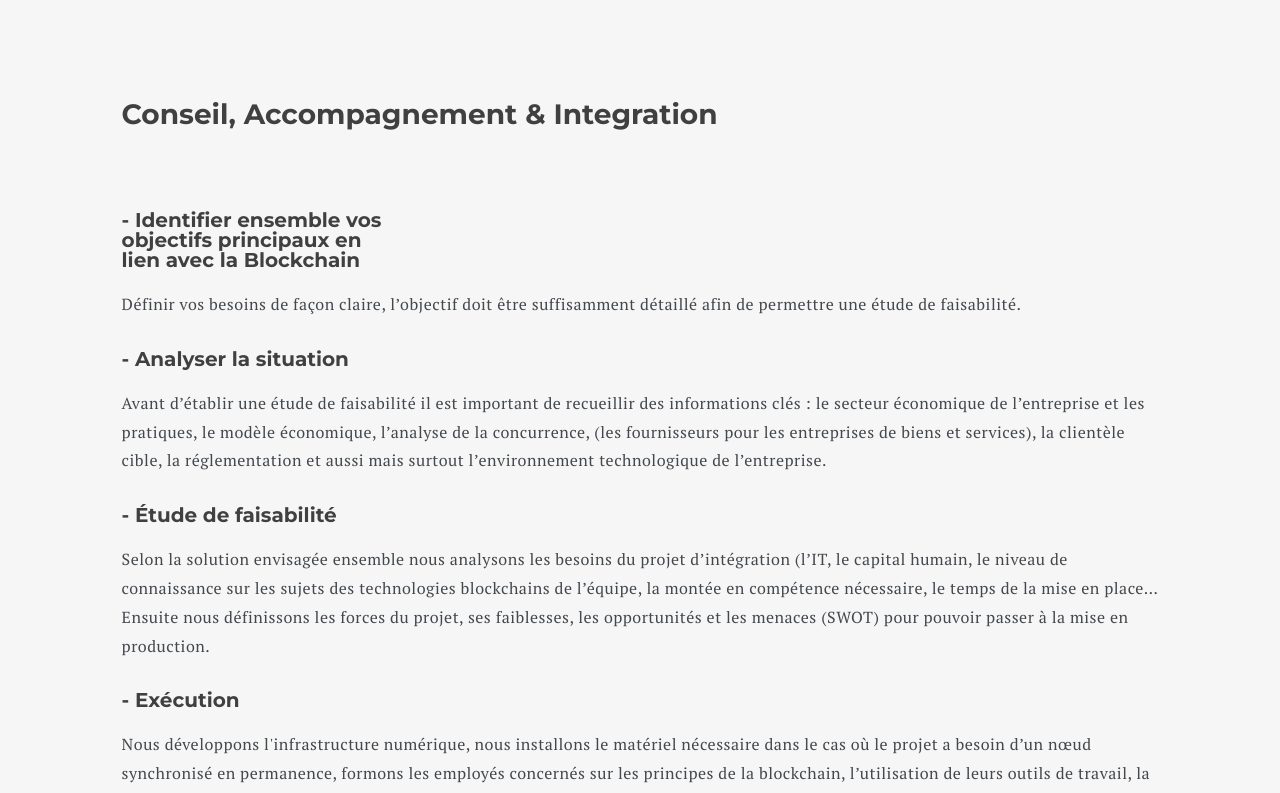
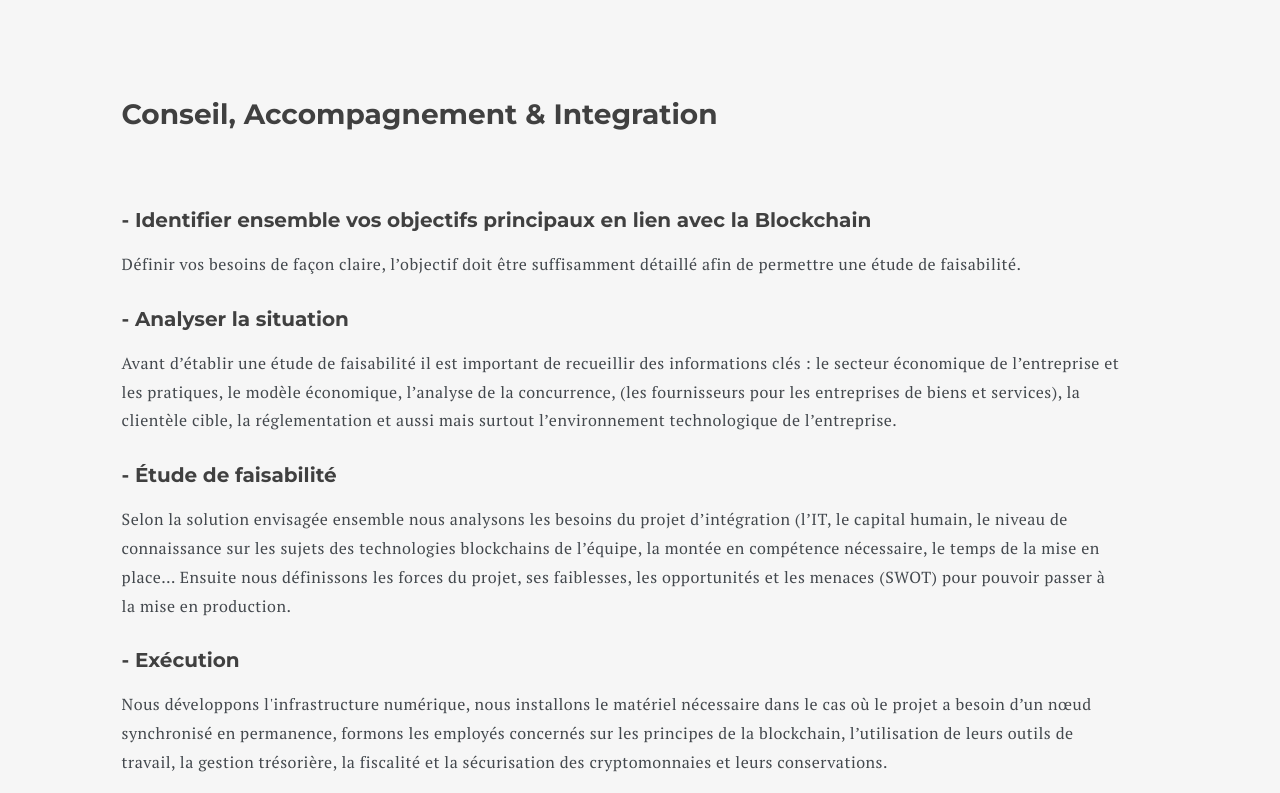
Before and after one commit to The-JW-Corp/JW-Corp-react, a React (Create React App) app: page / in a window 1280 px wide. Shown: the top 793 px of the page. Built offline with nearby package versions, Linux system fonts and the light colour scheme.

Commit message:
add some responsive

```diff
--- a/src/components/ContentServicesPage/ContentService/ContactService.css
+++ b/src/components/ContentServicesPage/ContentService/ContactService.css
@@ -11,3 +11,8 @@
 .content-service-1-wrap > div {
     height: 20px;
 }
+@media (min-width: 768px) {
+    .content-service-1-wrap > h4 {
+        width: 100%;
+    }
+}
--- a/src/components/ContentServicesPage/ContentServicesPage.css
+++ b/src/components/ContentServicesPage/ContentServicesPage.css
@@ -43,8 +43,20 @@
   background-color: transparent;
 }
 .content-services-h2-3-container {
-    height: 90px;
+  height: 90px;
 }
 .content-services-h2-4-container {
-    height: 90px;
+  height: 90px;
 }
+@media (min-width: 1200px) {
+  .content-services-section p {
+    color: #43484d;
+    font-family: "PT Serif", serif;
+    font-size: 16px;
+    line-height: 1.8;
+    margin-bottom: 30px;
+    letter-spacing: 0.5px;
+    font-weight: 400;
+    width: 1000px;
+  }
+}
```
